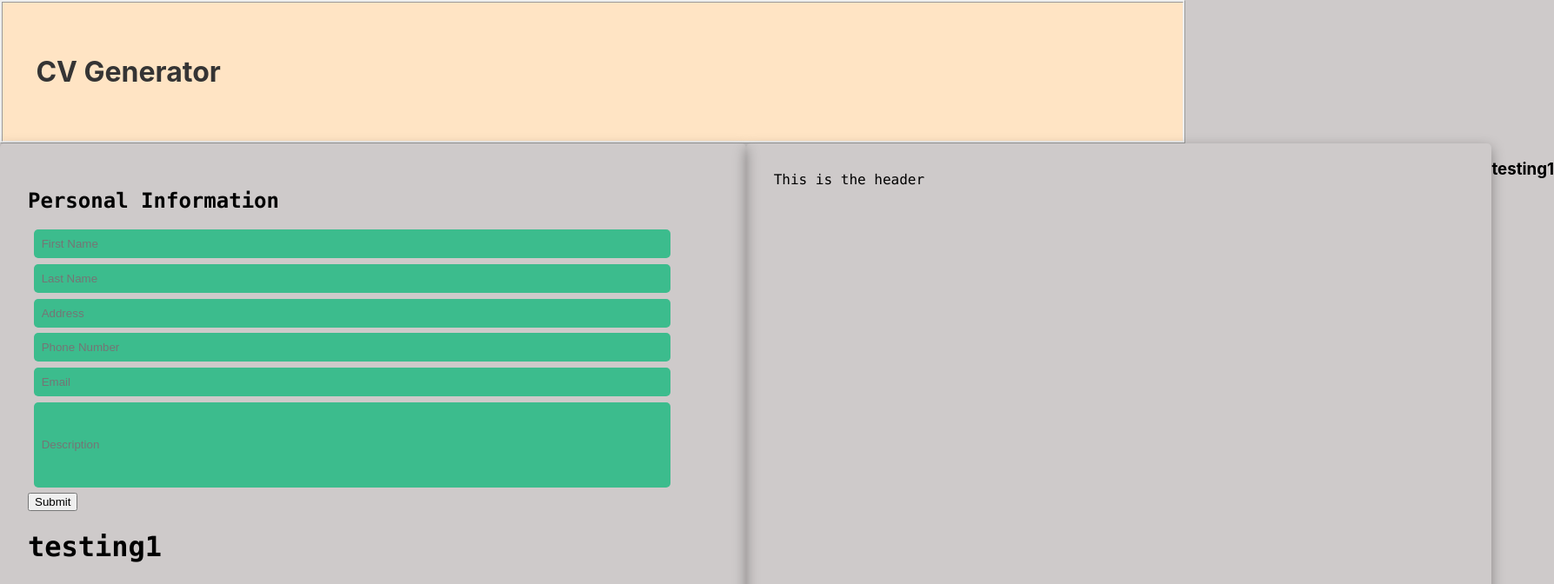
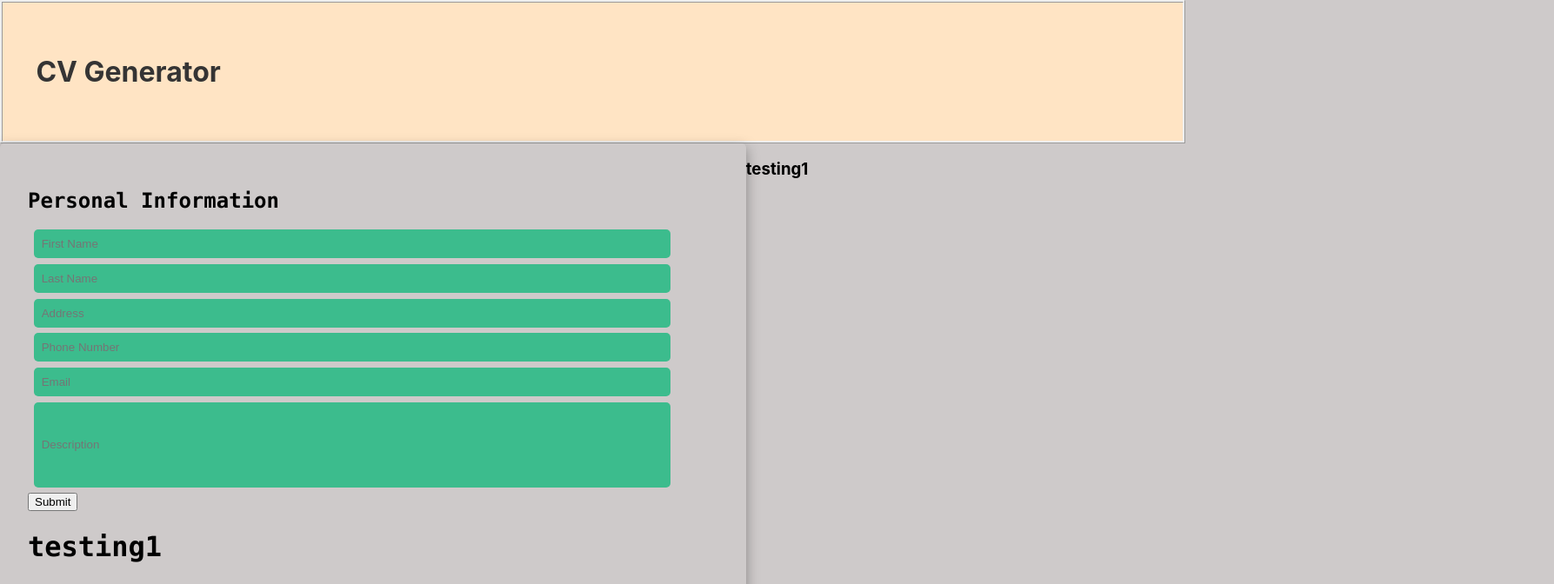
Before and after one commit to RajPatel97/CV-Generator, a React (Create React App) app: page / in a window 1280 px wide. Shown: the top 672 px of the page at 87% size, 1787 px wide, since content can reach past the window. Built offline with nearby package versions, Linux system fonts and the light colour scheme.

Commit message:
adding the cd display header

```diff
--- a/src/App.js
+++ b/src/App.js
@@ -1,8 +1,4 @@
 import Header from "./components/Header";
-import GeneralInformation from "./components/General";
-import Education from "./components/Education";
-import Experience from "./components/Experience";
-import CVdisplay from "./components/CVdisplay";
 import Form from "./components/Form";
 function App() {
   return (
--- a/src/components/CVdisplay.js
+++ b/src/components/CVdisplay.js
@@ -1,39 +1,29 @@
-import { useState } from "react";
-
-
 
 const CVdisplay = (props) => {
 
     const firstName = props.firstName;
-    const setFirstName = props.setFirstName;
     const lastName = props.lastName;
-    const setLastName = props.setLastName;
     const address = props.address;
-    const setAddress = props.setAddress;
     const phoneNumber = props.phoneNumber;
-    const setPhoneNumber = props.setPhoneNumber;
     const email = props.email;
-    const setEmail = props.setEmail;
     const description = props.description;
-    const setDescription = props.setDescription;
     const universityName = props.universityName;
-    const setUniversityName = props.setUniversityName;
     const yearsAttended = props.yearsAttended;
-    const  setYearsAttended= props.setYearsAttended;
     const major = props.major;
-    const setMajor = props.setMajor;
     const jobTitle = props.jobTitle
-    const setJobTitle = props.setJobTitle
     const employer = props.employer
-    const setEmployer = props.setEmployer
     const descriptionExperience = props.descriptionExperience
-    const setDescriptionExperience = props.setDescriptionExperience
     const yearsEmployed = props.yearsEmployed
-    const setYearsEmployed = props.setYearsEmployed
+
+    const handleClick=()=>{
+        //adds update to the cv with the data above once clicked
+      }
+
 
     return (
-        <div className="input-container">
-        <header className="displayHeader">This is the header</header>
+        <div className="wrapper">
+        <h1 className="displayHeader">{firstName +' '+lastName}</h1>
+
         </div>
       );
 }
--- a/src/components/Education.js
+++ b/src/components/Education.js
@@ -1,4 +1,4 @@
-import { useState } from 'react';
+
 const Education = (props) => {
 
     const universityName = props.universityName;
--- a/src/components/Form.js
+++ b/src/components/Form.js
@@ -49,28 +49,24 @@ const Form = () => {
         jobTitle = {jobTitle} setJobTitle = {setJobTitle}
         employer =  {employer} setEmployer = {setEmployer}
         descriptionExperience = {descriptionExperience} setDescriptionExperience = {setDescriptionExperience}
-        yearsAttended = {yearsAttended} setYearsAttended = {setYearsAttended}
+        yearsEmployed = {yearsEmployed} setYearsEmployed = {setYearsEmployed}
        />
       </div>
       {/* add logic for the cv display here*/}
       <CVdisplay
-        firstName={firstName} setFirstName={setFirstName}
-        lastName={lastName} setLastName={setLastName}
-        address={address} setAddress={setAddress}
-        phoneNumber={phoneNumber} setPhoneNumber={setPhoneNumber}
-        email={email} setEmail={setEmail}
-        description={description} setDescription={setDescription}
-
-        universityName = {universityName} setUniversityName = {setUniversityName}
-        yearsAttended = {yearsAttended} setYearsAttended = {setYearsAttended}
-        major= {major} setMajor = {setMajor}
-
-        jobTitle = {jobTitle} setJobTitle = {setJobTitle}
-        employer =  {employer} setEmployer = {setEmployer}
-        descriptionExperience = {descriptionExperience} setDescriptionExperience = {setDescriptionExperience}
-        yearsAttended = {yearsAttended} setYearsAttended = {setYearsAttended}
-
-
+        firstName={firstName}
+        lastName={lastName}
+        address={address}
+        phoneNumber={phoneNumber}
+        email={email}
+        description={description}
+        universityName = {universityName}
+        yearsAttended = {yearsAttended}
+        major= {major}
+        jobTitle = {jobTitle}
+        employer =  {employer}
+        descriptionExperience = {descriptionExperience}
+        yearsEmployed = {yearsEmployed}
        />
       <h3>{formTest}</h3>
         </div>
```
